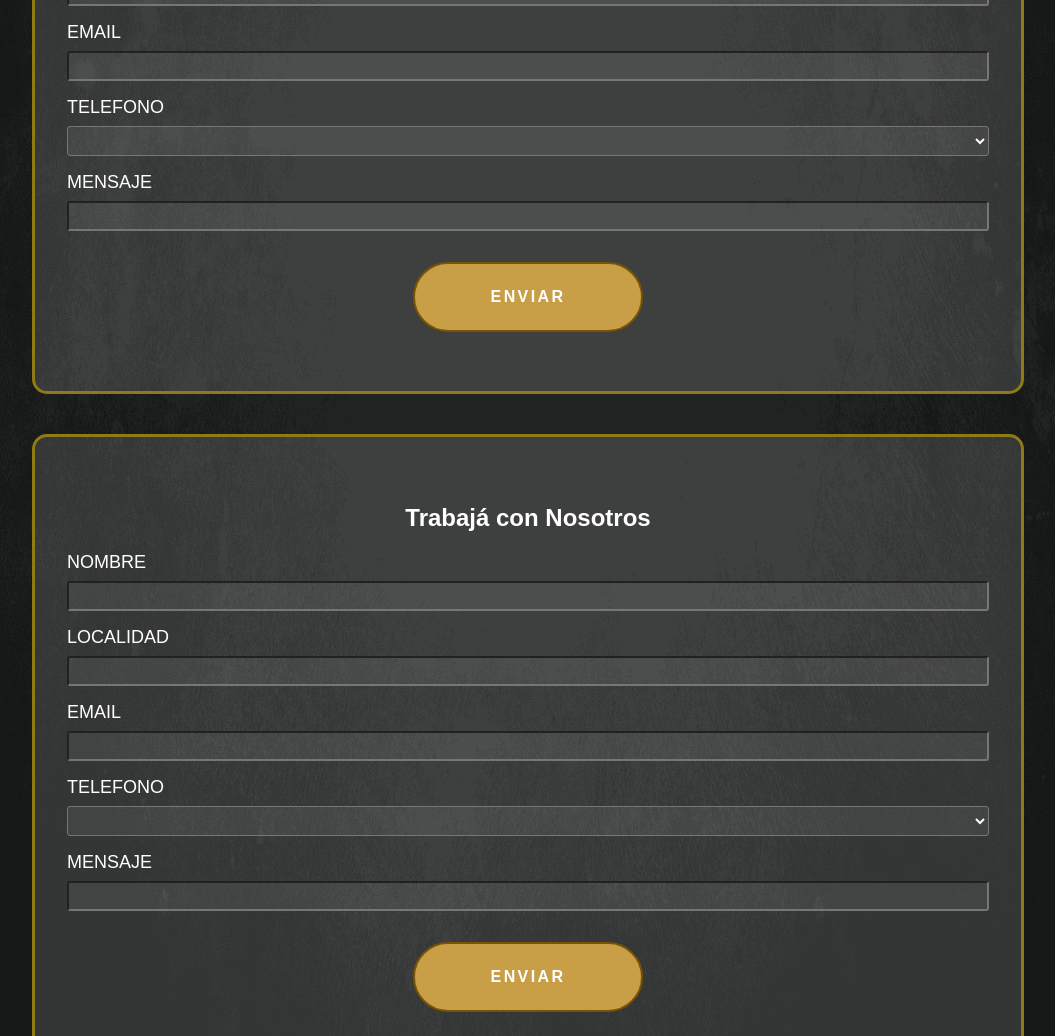
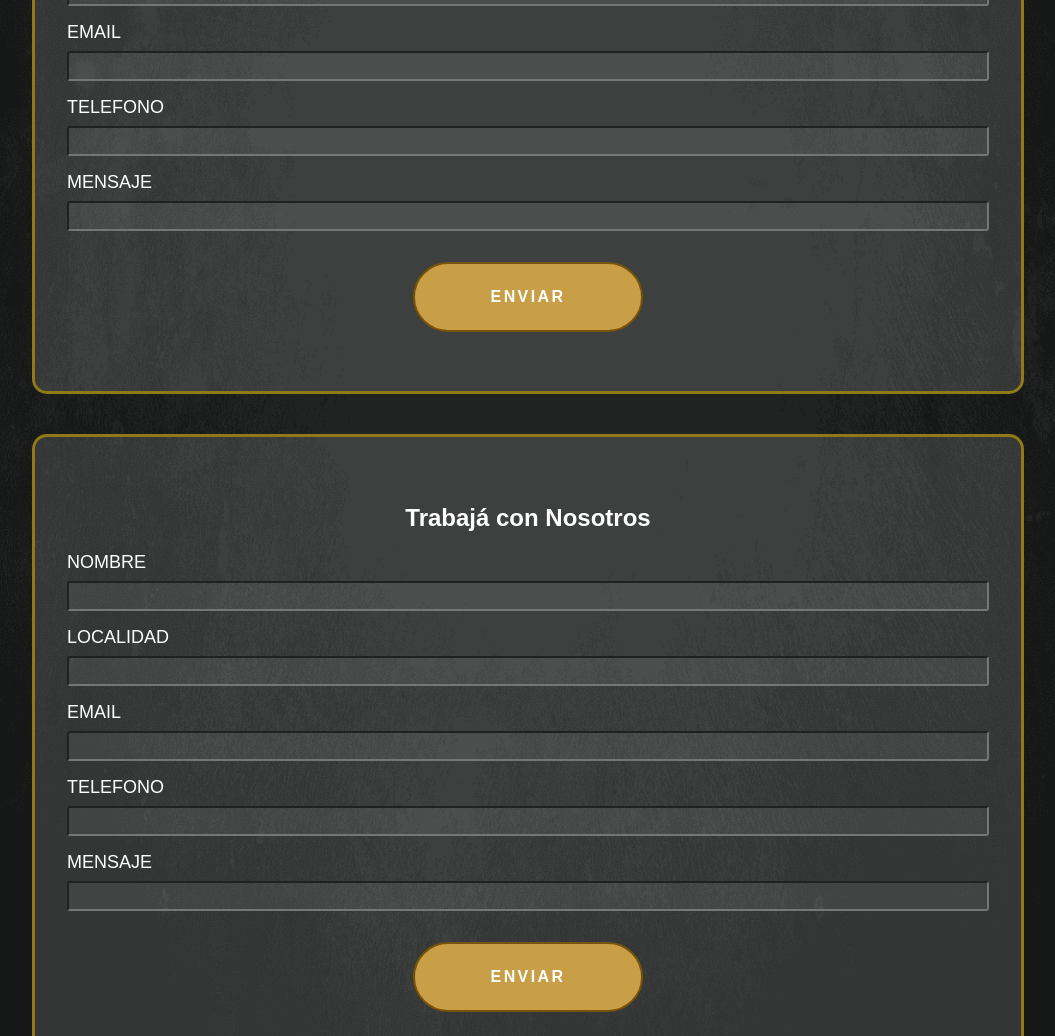
Before and after one commit to mgmilli/PizzeriaWeb, a website: page views/contact.html in a window 1280 px wide. Shown: the part 760-1796 px from the top of the page, without its empty margins (112-1167 px from the left). Drawn offline with Linux system fonts and the light colour scheme.

Commit message:
Contact Form Update

```diff
--- a/views/contact.html
+++ b/views/contact.html
@@ -96,10 +96,7 @@
             </div>
             <div class="col-md-4 provincia">
               <label for="inputState" class="form-label">TELEFONO</label>
-              <select id="inputState" class="form-select">
-                <option selected></option>
-                <option>Santa Fe</option>
-              </select>
+                <input type="text" class="form-control" id="inputZip">
             </div>
             <div class="col-md-2 zip-code">
               <label for="inputZip" class="form-label">MENSAJE</label>
@@ -130,10 +127,7 @@
             </div>
             <div class="col-md-4 provincia">
               <label for="inputState" class="form-label">TELEFONO</label>
-              <select id="inputState" class="form-select">
-                <option selected></option>
-                <option>Santa Fe</option>
-              </select>
+                <input type="text" class="form-control" id="inputZip">
             </div>
             <div class="col-md-2 zip-code">
               <label for="inputZip" class="form-label">MENSAJE</label>
```
